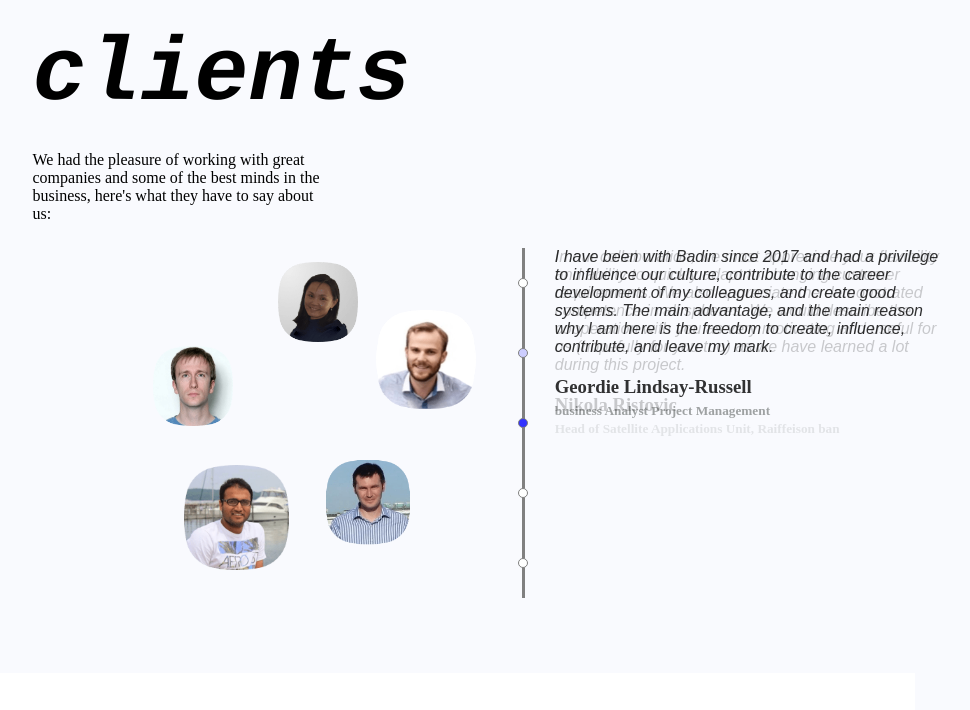
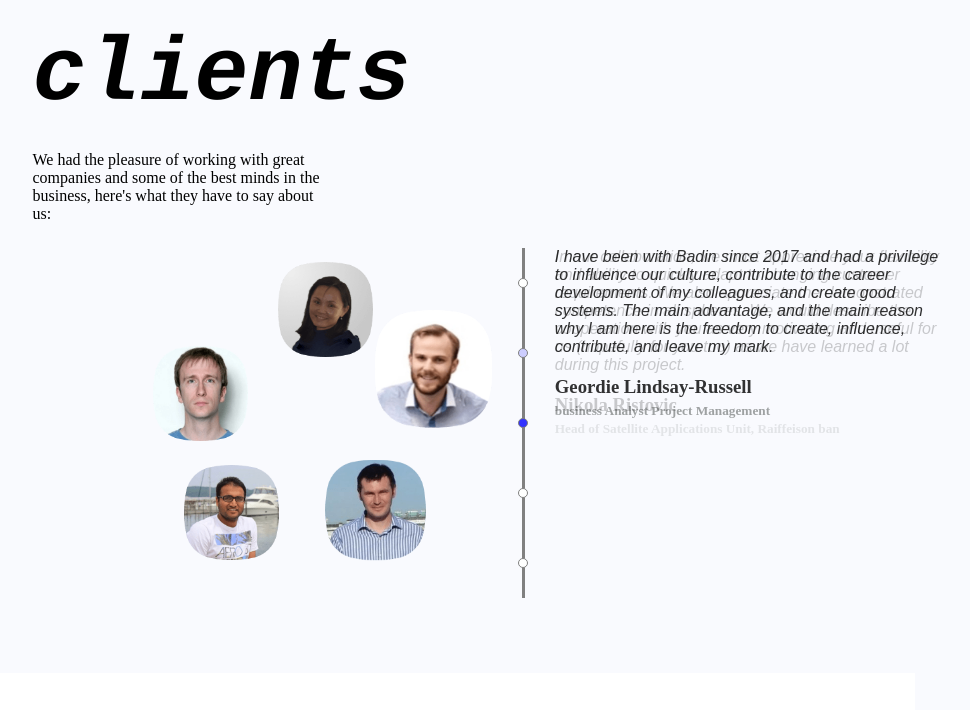
Before and after one commit to VeljkoBozinovic/Badin-site, a plain HTML site: page index.html in a window 1280 px wide. Shown: the part 3464-4174 px from the top of the page, without its empty margins (109-1079 px from the left). Drawn offline with Linux system fonts and the light colour scheme.

Commit message:
smallchange

```diff
--- a/styles/_words.scss
+++ b/styles/_words.scss
@@ -38,7 +38,7 @@
 
       .words-tabs-images-item {
         img {
-          width: 80px;
+          width: 95px;
         }
 
         #selected {
@@ -91,6 +91,10 @@
           .words-tabs-images-item {
             position: absolute;
             height: 100%;
+
+            #selected {
+              width: 95px;
+            }
           }
 
           #image1 {
@@ -135,7 +139,7 @@
             background-color: white;
             width: 10px;
             height: 10px;
-            margin: -4px;
+            margin: -3.5px;
             border: 1px solid gray;
             border-radius: 50%;
           }
```
Also changed, not shown: styles/main.css, 1 other file.
